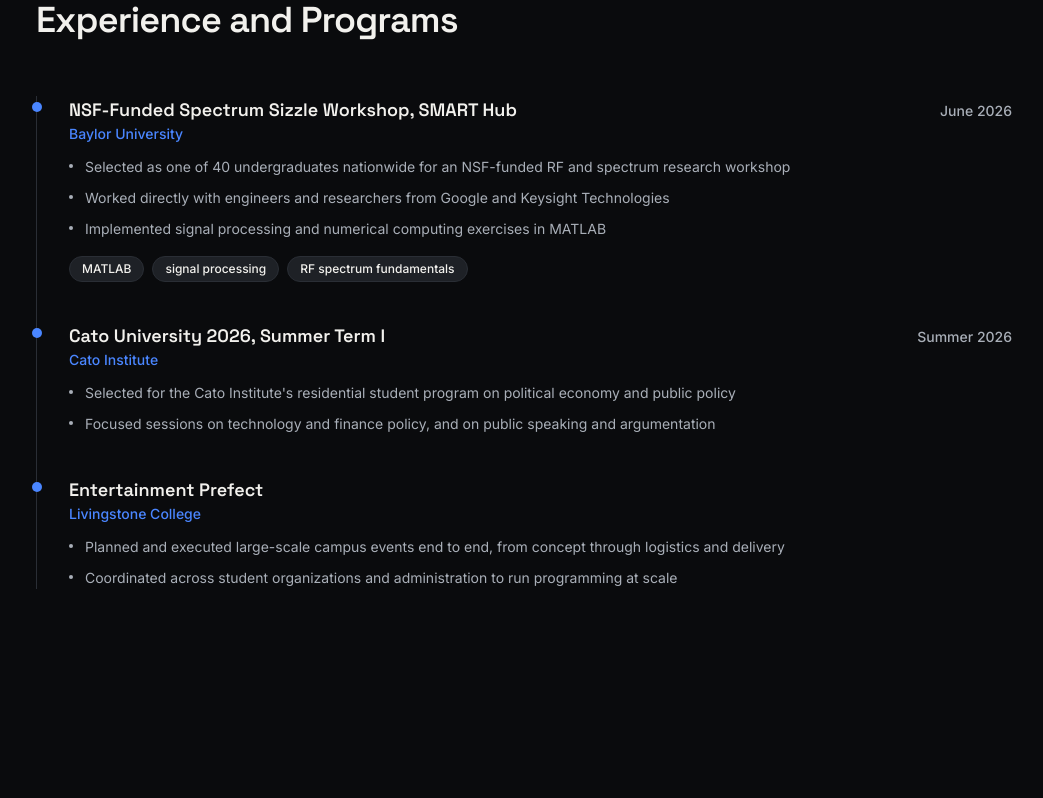
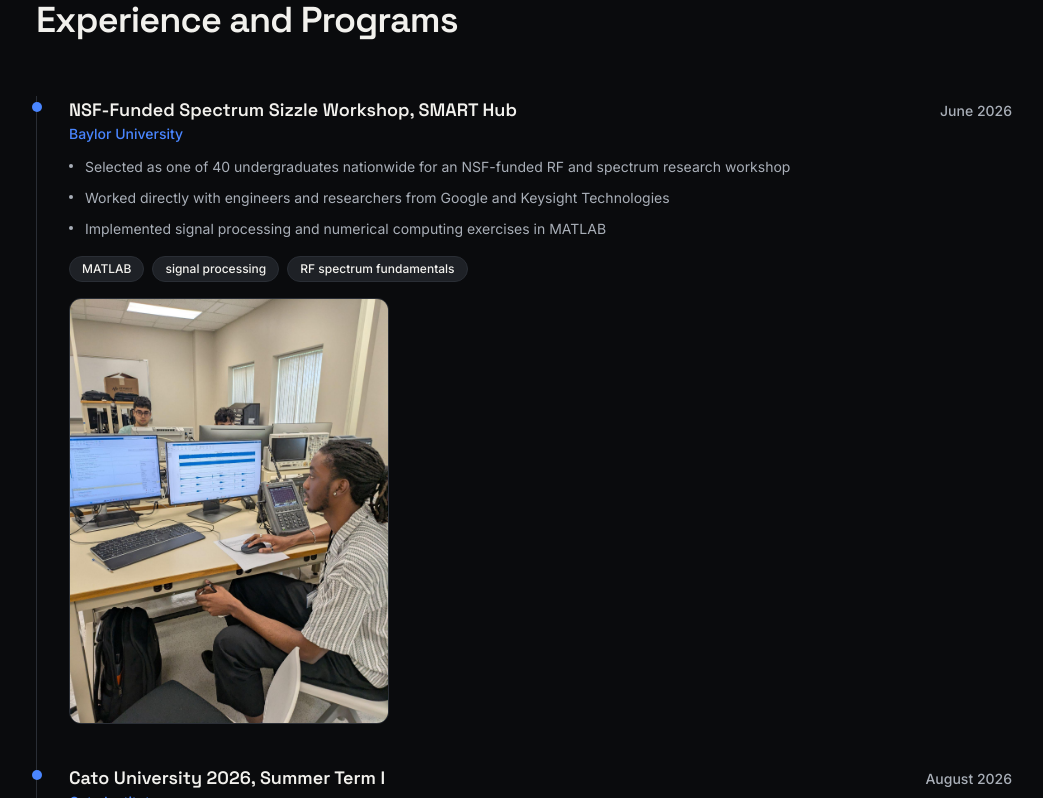
Before and after one commit to malgmash/Portfolio, a Next.js app: page / in a window 1280 px wide. Shown: the part 3296-4094 px from the top of the page, without its empty margins (116-1159 px from the left). Built offline with nearby package versions, Linux system fonts and the light colour scheme.

Commit message:
added pictures of cato and spectrum sizzle to the public folder

```diff
--- a/components/Experience.tsx
+++ b/components/Experience.tsx
@@ -1,3 +1,4 @@
+import Image from "next/image";
 import Section from "./Section";
 import { experience } from "@/lib/content";
 
@@ -38,6 +39,17 @@
                 ))}
               </ul>
             ) : null}
+            {entry.image ? (
+              <div className="mt-4 max-w-xs overflow-hidden rounded-xl border border-border">
+                <Image
+                  src={entry.image.src}
+                  alt={entry.image.alt}
+                  width={entry.image.width}
+                  height={entry.image.height}
+                  className="h-auto w-full"
+                />
+              </div>
+            ) : null}
           </li>
         ))}
       </ol>
--- a/lib/content.ts
+++ b/lib/content.ts
@@ -48,12 +48,20 @@
   liveUrl?: string;
 };
 
+export type ExperienceImage = {
+  src: string;
+  width: number;
+  height: number;
+  alt: string;
+};
+
 export type ExperienceEntry = {
   title: string;
   org: string;
   dateLine: string;
   bullets: string[];
   stack?: string[];
+  image?: ExperienceImage;
 };
 
 export type SkillGroup = {
@@ -183,23 +191,35 @@
       "Implemented signal processing and numerical computing exercises in MATLAB",
     ],
     stack: ["MATLAB", "signal processing", "RF spectrum fundamentals"],
+    image: {
+      src: "/spectrum-sizzle.jpeg",
+      width: 1538,
+      height: 2048,
+      alt: "Working at a signal-analysis workstation during the NSF-Funded Spectrum Sizzle Workshop",
+    },
   },
   {
     title: "Cato University 2026, Summer Term I",
     org: "Cato Institute",
-    dateLine: "Summer 2026",
+    dateLine: "August 2026",
     bullets: [
       "Selected for the Cato Institute's residential student program on political economy and public policy",
       "Focused sessions on technology and finance policy, and on public speaking and argumentation",
     ],
+    image: {
+      src: "/cato-university.jpeg",
+      width: 4284,
+      height: 5712,
+      alt: "Wearing a Cato University conference badge at Cato University 2026",
+    },
   },
   {
-    title: "Entertainment Prefect",
-    org: "Livingstone College",
+    title: "Adobe Student Ambassador",
+    org: "Adobe",
     dateLine: "",
     bullets: [
-      "Planned and executed large-scale campus events end to end, from concept through logistics and delivery",
-      "Coordinated across student organizations and administration to run programming at scale",
+      "Selected to represent Adobe on campus at Livingstone College",
+      "Ran peer education sessions and live technical demonstrations for the student community",
     ],
   },
 ];
@@ -257,8 +277,7 @@
 ];
 
 // Awards and Recognition, plus the ColorStack line from Leadership and Community
-// (Entertainment Prefect and Adobe Student Ambassador already appear under
-// Experience and Awards respectively, so they aren't duplicated here).
+// (Adobe Student Ambassador already appears under Experience, so it isn't duplicated here).
 export const awards: ListItem[] = [
   { title: "Presidential Scholar", detail: "Livingstone College, with a 4.0 GPA" },
   { title: "Top 10% globally", detail: "HackerRank Orchestrate hackathon, May 2026" },
@@ -266,7 +285,6 @@
     title: "NSF-funded Spectrum Sizzle Workshop selectee",
     detail: "One of 40 undergraduates nationwide, Baylor University with Google and Keysight Technologies, June 2026",
   },
-  { title: "Adobe Student Ambassador", detail: "Represent the Adobe community at Livingstone College" },
   { title: "Odessa J. Robinson Scholarship", detail: "Promise City Church" },
   { title: "Cato University 2026 selectee", detail: "Cato Institute" },
   { title: "ColorStack member", detail: "The national community for Black and Latinx students in computing" },
```
Also changed, not shown: public/cato-university.jpeg (added), public/spectrum-sizzle.jpeg (added).
